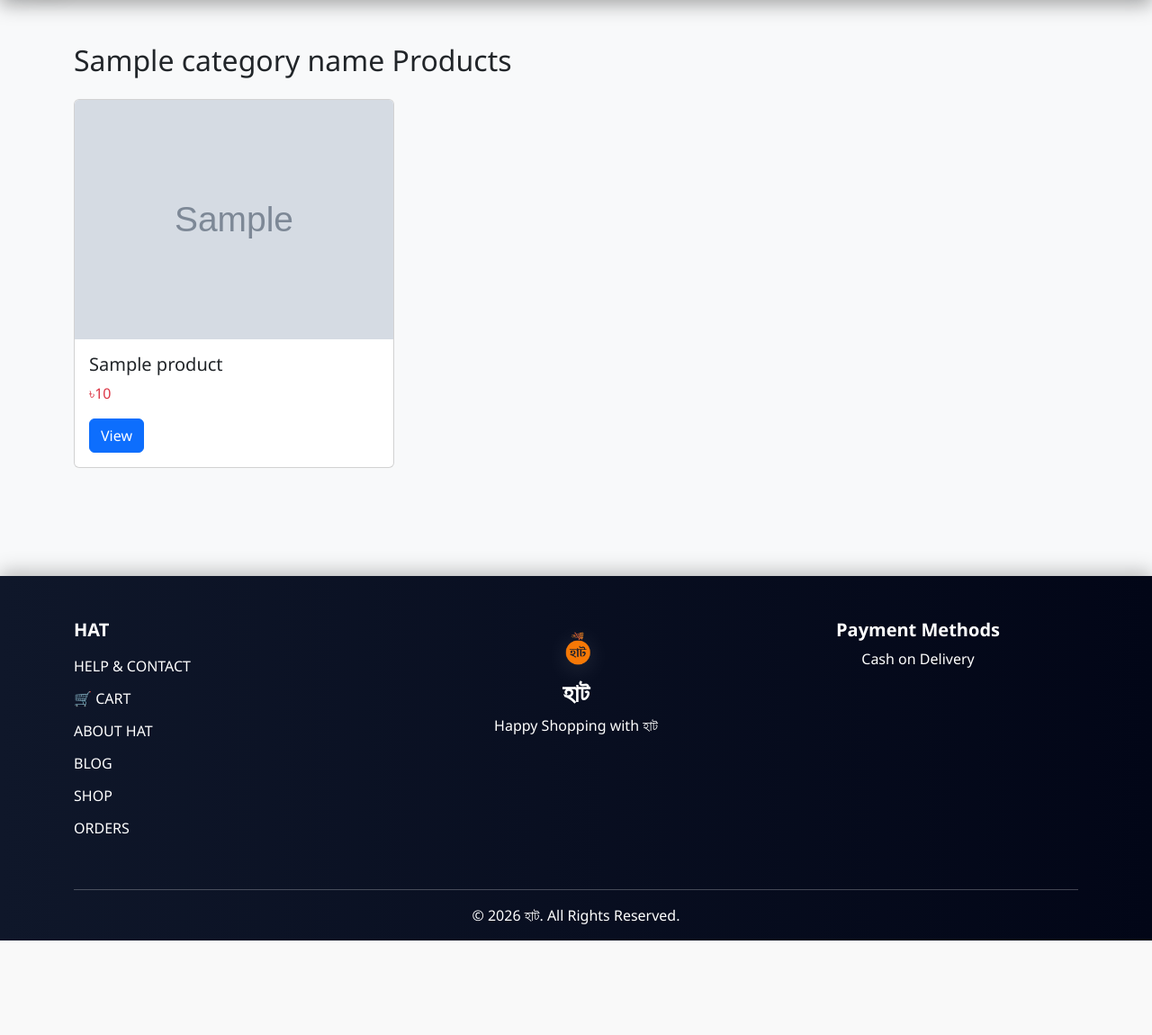
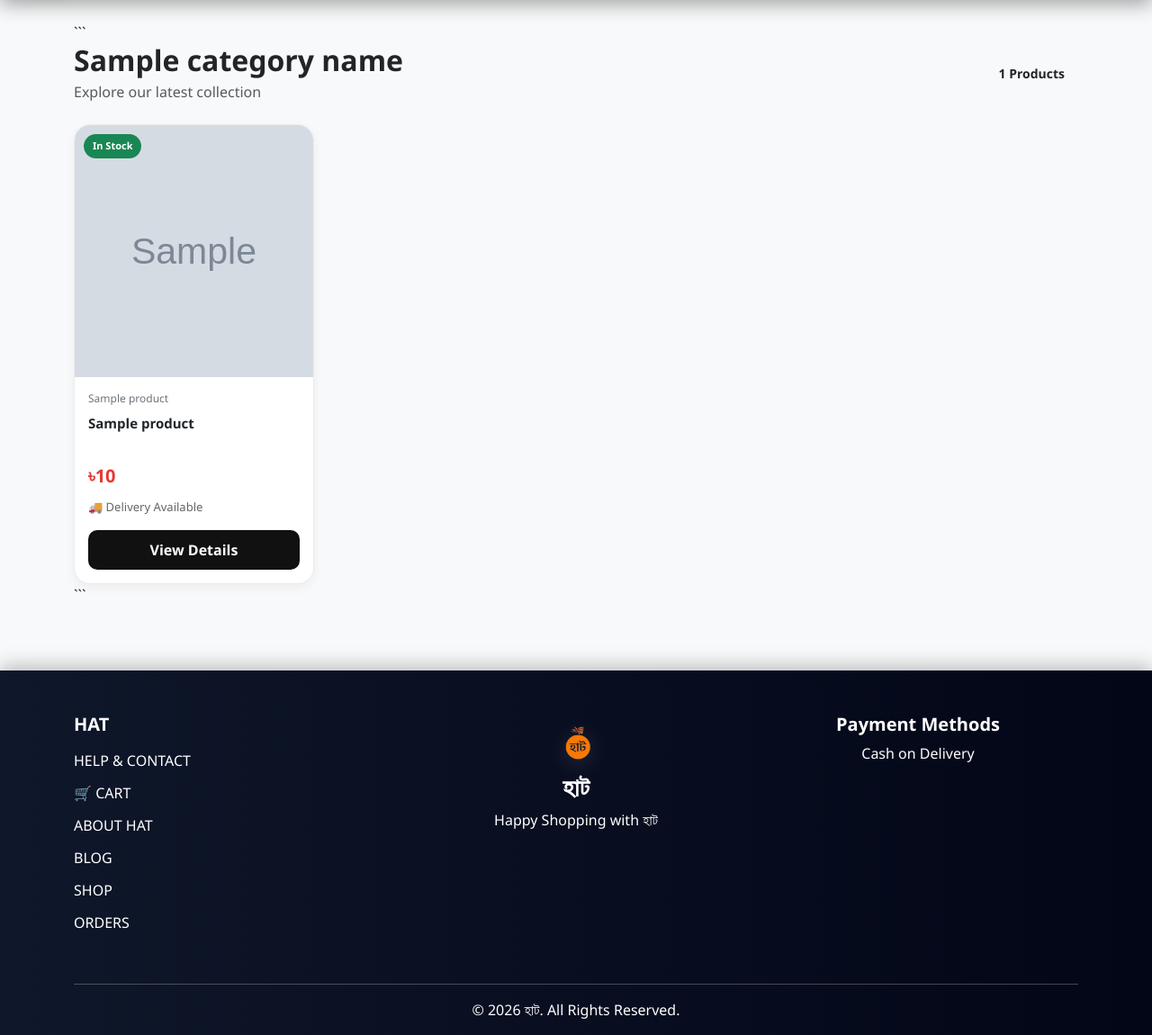
Before and after one commit to Rahul4h/HAT, a Django app: template templates/category_products.html in a window 1280 px wide. Shown: the part 85-1235 px from the top of the page at 90% size. Before the commit the page ends 1130 px from the top, so only its background shows below. Run offline with Django 5.2, Linux system fonts and the light colour scheme; the template is opened without the code that fills it: most values are stand-ins (such as "Sample title", 1, 10 or a date in 2020); grey boxes marked "Sample" are stand-in pictures.

Commit message:
make category_products.html more professional

````diff
--- a/templates/category_products.html
+++ b/templates/category_products.html
@@ -1,24 +1,361 @@
 {% extends 'base.html' %}
+
 {% block title %}{{ category_name }} Products{% endblock %}
+
 {% block body %}
-<div class="container py-5">
-    <h2 class="mb-4">{{ category_name }} Products</h2>
 
-    <div class="row">
-        {% for product in products %}
-            <div class="col-md-4 mb-4">
-                <div class="card">
-                    <img src="{{ product.image.url }}" class="card-img-top" alt="{{ product.title }}">
-                    <div class="card-body">
-                        <h5 class="card-title">{{ product.title }}</h5>
-                        <p class="card-text text-danger">৳{{ product.sale_price }}</p>
-                        <a href="{% url 'product_detail' product.id %}" class="btn btn-primary">View</a>
-                    </div>
-                </div>
-            </div>
-        {% empty %}
-            <p>No products found in this category.</p>
-        {% endfor %}
+<div class="container py-4">
+
+```
+<!-- Page Header -->
+<div class="category-header mb-4">
+    <div>
+        <h2 class="fw-bold mb-1">{{ category_name }}</h2>
+        <p class="text-muted mb-0">
+            Explore our latest collection
+        </p>
+    </div>
+
+    <div class="product-count">
+        {{ products|length }} Products
     </div>
 </div>
+
+
+{% if products %}
+
+<div class="row g-3">
+
+    {% for product in products %}
+
+    <div class="col-6 col-md-4 col-lg-3">
+
+        <a href="{% url 'product_detail' product.id %}"
+           class="product-link">
+
+            <div class="product-card">
+
+                <!-- Image Area -->
+                <div class="product-image-wrapper">
+
+                    {% if product.stock > 0 %}
+                    <span class="stock-badge in-stock">
+                        In Stock
+                    </span>
+                    {% else %}
+                    <span class="stock-badge out-stock">
+                        Out of Stock
+                    </span>
+                    {% endif %}
+
+                    {% if product.original_price > product.sale_price %}
+                    <span class="discount-badge">
+                        {% widthratio product.sale_price product.original_price 100 as sale_percent %}
+                        -{{ sale_percent|add:"-100"|cut:"-" }}%
+                    </span>
+                    {% endif %}
+
+                    <img src="{{ product.image.url }}"
+                         alt="{{ product.title }}"
+                         class="product-image">
+
+                </div>
+
+                <!-- Product Info -->
+                <div class="product-content">
+
+                    <div class="shop-name">
+                        {{ product.shop_name }}
+                    </div>
+
+                    <h6 class="product-title">
+                        {{ product.title }}
+                    </h6>
+
+                    <div class="price-section">
+
+                        <span class="sale-price">
+                            ৳{{ product.sale_price }}
+                        </span>
+
+                        {% if product.original_price > product.sale_price %}
+                        <span class="original-price">
+                            ৳{{ product.original_price }}
+                        </span>
+                        {% endif %}
+
+                    </div>
+
+                    <div class="delivery-row">
+                        🚚 Delivery Available
+                    </div>
+
+                    <div class="view-btn">
+                        View Details
+                    </div>
+
+                </div>
+
+            </div>
+
+        </a>
+
+    </div>
+
+    {% endfor %}
+
+</div>
+
+{% else %}
+
+<div class="empty-state">
+
+    <div class="empty-icon">
+        📦
+    </div>
+
+    <h4>No Products Found</h4>
+
+    <p class="text-muted">
+        No products are available in this category right now.
+    </p>
+
+</div>
+
+{% endif %}
+```
+
+</div>
+
+<style>
+
+.category-header{
+    display:flex;
+    justify-content:space-between;
+    align-items:center;
+    flex-wrap:wrap;
+    gap:15px;
+}
+
+.product-count{
+    background:#f8f9fa;
+    padding:8px 15px;
+    border-radius:30px;
+    font-size:14px;
+    font-weight:600;
+}
+
+.product-link{
+    text-decoration:none;
+    color:inherit;
+}
+
+.product-card{
+    background:#fff;
+    border-radius:18px;
+    overflow:hidden;
+    height:100%;
+    border:1px solid #ececec;
+    transition:all .3s ease;
+    box-shadow:0 4px 12px rgba(0,0,0,.05);
+}
+
+.product-card:hover{
+    transform:translateY(-6px);
+    box-shadow:0 12px 28px rgba(0,0,0,.12);
+}
+
+.product-image-wrapper{
+    position:relative;
+    height:280px;
+    background:#f8f8f8;
+    overflow:hidden;
+}
+
+.product-image{
+    width:100%;
+    height:100%;
+    object-fit:cover;
+    transition:.4s;
+}
+
+.product-card:hover .product-image{
+    transform:scale(1.05);
+}
+
+.stock-badge{
+    position:absolute;
+    top:10px;
+    left:10px;
+    z-index:2;
+    padding:5px 10px;
+    border-radius:20px;
+    font-size:11px;
+    font-weight:600;
+}
+
+.in-stock{
+    background:#198754;
+    color:white;
+}
+
+.out-stock{
+    background:#dc3545;
+    color:white;
+}
+
+.discount-badge{
+    position:absolute;
+    top:10px;
+    right:10px;
+    z-index:2;
+    background:#ff3d00;
+    color:white;
+    padding:5px 10px;
+    border-radius:20px;
+    font-size:11px;
+    font-weight:700;
+}
+
+.product-content{
+    padding:15px;
+}
+
+.shop-name{
+    color:#6c757d;
+    font-size:12px;
+    margin-bottom:8px;
+}
+
+.product-title{
+    font-size:15px;
+    font-weight:600;
+    line-height:1.4;
+    height:42px;
+    overflow:hidden;
+    margin-bottom:12px;
+}
+
+.price-section{
+    display:flex;
+    align-items:center;
+    flex-wrap:wrap;
+    gap:8px;
+}
+
+.sale-price{
+    color:#e53935;
+    font-size:20px;
+    font-weight:700;
+}
+
+.original-price{
+    color:#999;
+    text-decoration:line-through;
+    font-size:13px;
+}
+
+.delivery-row{
+    margin-top:10px;
+    color:#666;
+    font-size:13px;
+}
+
+.view-btn{
+    margin-top:15px;
+    background:#111;
+    color:white;
+    text-align:center;
+    padding:10px;
+    border-radius:10px;
+    font-weight:600;
+    transition:.3s;
+}
+
+.product-card:hover .view-btn{
+    background:#ff5722;
+}
+
+.empty-state{
+    text-align:center;
+    padding:80px 20px;
+}
+
+.empty-icon{
+    font-size:70px;
+    margin-bottom:20px;
+}
+
+
+/* Tablet */
+
+@media (max-width:991px){
+
+    .product-image-wrapper{
+        height:230px;
+    }
+
+}
+
+
+/* Mobile */
+
+@media (max-width:576px){
+
+    .container{
+        padding-left:10px;
+        padding-right:10px;
+    }
+
+    .category-header{
+        flex-direction:column;
+        align-items:flex-start;
+    }
+
+    .product-card{
+        border-radius:12px;
+    }
+
+    .product-image-wrapper{
+        height:170px;
+    }
+
+    .product-content{
+        padding:10px;
+    }
+
+    .product-title{
+        font-size:13px;
+        height:38px;
+        margin-bottom:8px;
+    }
+
+    .sale-price{
+        font-size:16px;
+    }
+
+    .original-price{
+        font-size:11px;
+    }
+
+    .delivery-row{
+        font-size:11px;
+    }
+
+    .view-btn{
+        font-size:12px;
+        padding:8px;
+        margin-top:10px;
+    }
+
+    .stock-badge,
+    .discount-badge{
+        font-size:9px;
+        padding:4px 8px;
+    }
+
+}
+
+</style>
+
 {% endblock %}
--- a/templates/checkout.html
+++ b/templates/checkout.html
@@ -28,7 +28,7 @@
                 {% if product.measurement_list %}
 
 <label>
-Credentials:
+Other Credentials:
 </label>
 
 
````
